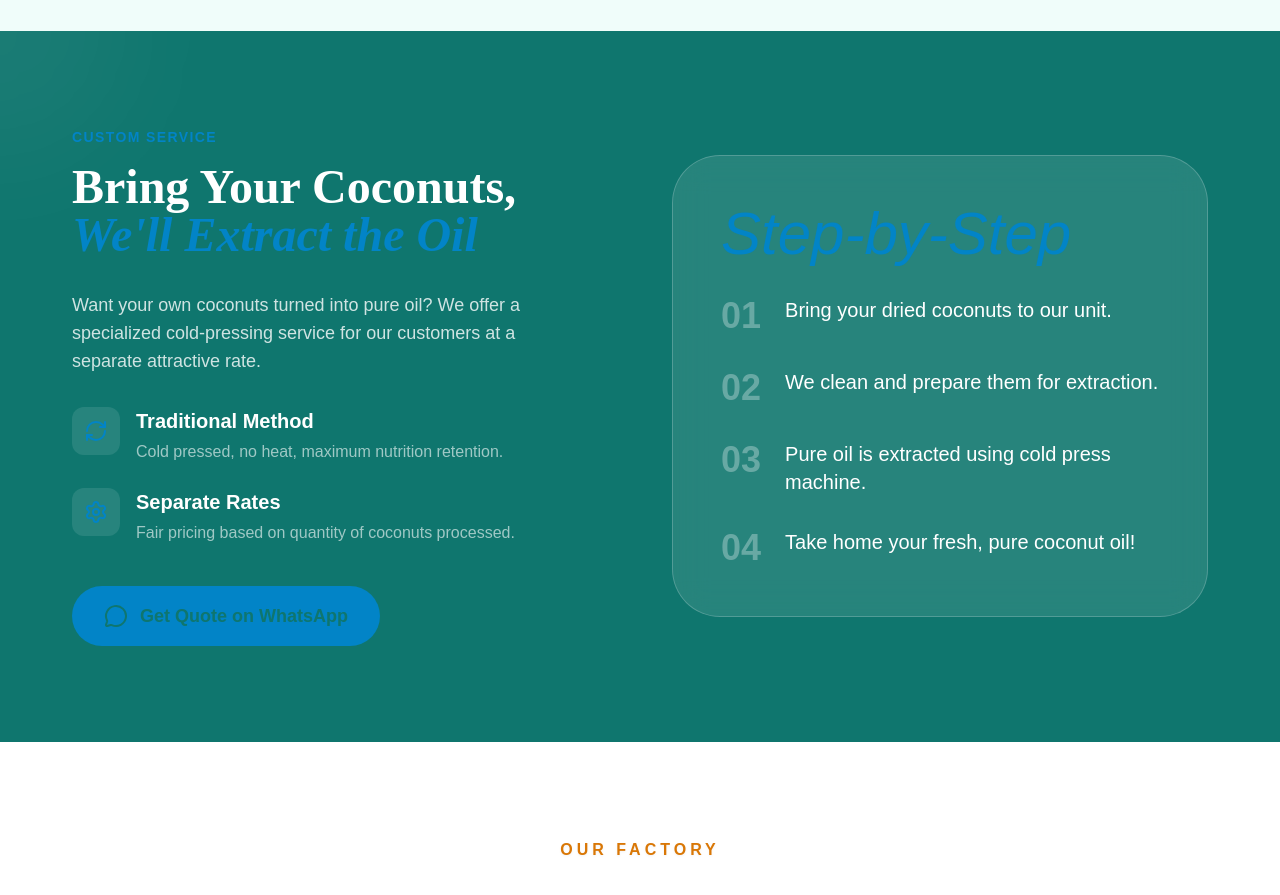
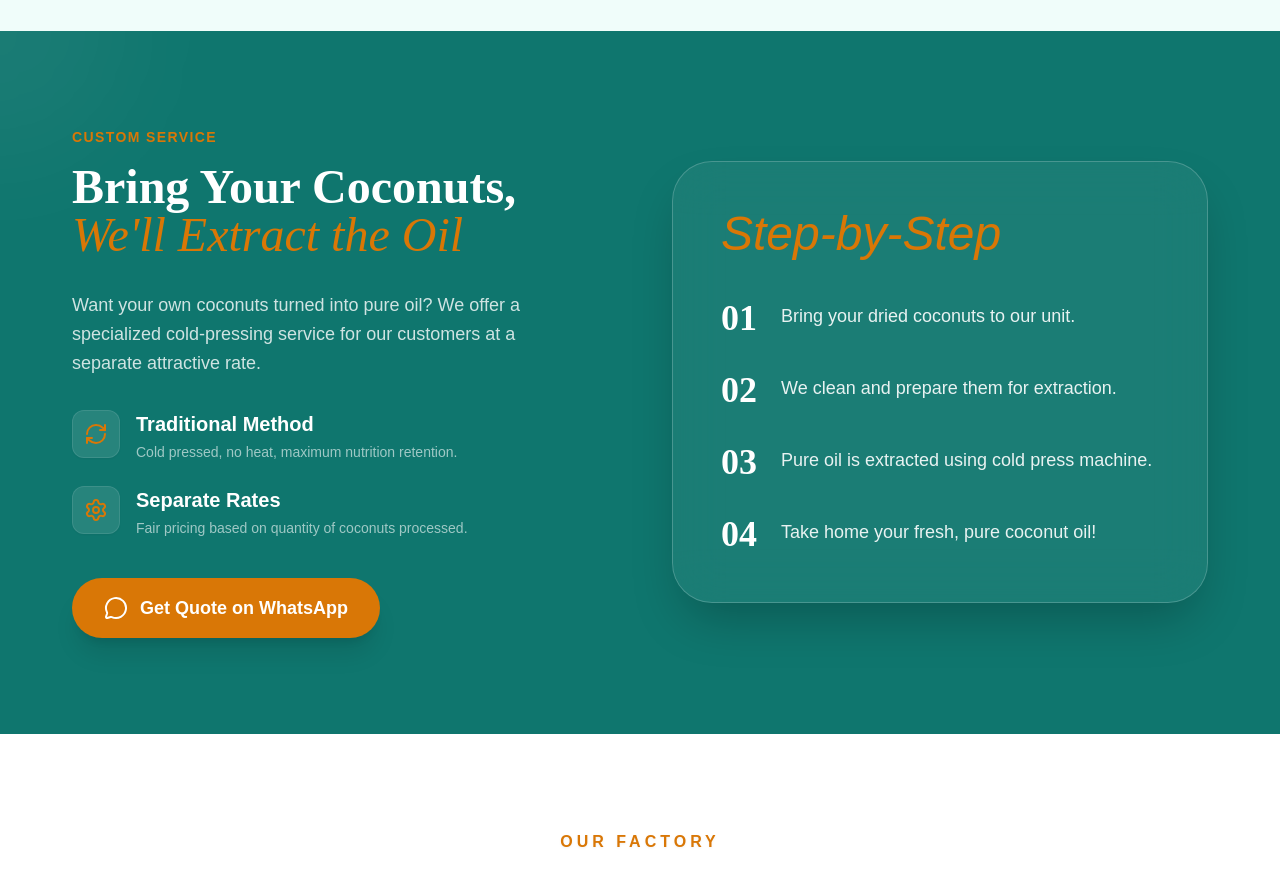
Before and after one commit to akash19-ak/Jaladurga-Oil, a React (Vite) app: page / in a window 1280 px wide. Shown: the part 2160-3055 px from the top of the page. Built offline with nearby package versions, Linux system fonts and the light colour scheme.

Commit message:
ui custom

```diff
--- a/src/components/Services.jsx
+++ b/src/components/Services.jsx
@@ -7,7 +7,7 @@ const Services = () => {
     <section id="services" className="py-24 bg-primary text-white overflow-hidden relative">
       {/* Decorative circles */}
       <div className="absolute top-0 left-0 w-64 h-64 bg-white/5 rounded-full -translate-x-1/2 -translate-y-1/2 blur-3xl" />
-      <div className="absolute bottom-0 right-0 w-96 h-96 bg-secondary/5 rounded-full translate-x-1/3 translate-y-1/3 blur-3xl" />
+      <div className="absolute bottom-0 right-0 w-96 h-96 bg-accent/10 rounded-full translate-x-1/3 translate-y-1/3 blur-3xl" />
 
       <div className="container relative z-10">
         <div className="grid md:grid-cols-2 gap-16 items-center">
@@ -16,32 +16,32 @@ const Services = () => {
             whileInView={{ opacity: 1, x: 0 }}
             viewport={{ once: true }}
           >
-            <span className="text-secondary font-bold uppercase tracking-widest text-sm mb-4 block">Custom Service</span>
-            <h2 className="text-4xl md:text-5xl mb-8 leading-tight">
+            <span className="text-accent font-bold uppercase tracking-widest text-sm mb-4 block">Custom Service</span>
+            <h2 className="text-4xl md:text-5xl mb-8 leading-tight font-bold font-['Montserrat']">
               Bring Your Coconuts, <br />
-              <span className="text-secondary italic">We'll Extract the Oil</span>
+              <span className="text-accent italic font-playfair font-normal">We'll Extract the Oil</span>
             </h2>
-            <p className="text-white/80 text-lg mb-8 max-w-lg">
+            <p className="text-white/80 text-lg mb-8 max-w-lg leading-relaxed">
               Want your own coconuts turned into pure oil? We offer a specialized cold-pressing service for our customers at a separate attractive rate.
             </p>
 
             <div className="space-y-6 mb-10">
               <div className="flex gap-4">
-                <div className="w-12 h-12 bg-white/10 rounded-xl flex items-center justify-center shrink-0">
-                  <RefreshCw className="text-secondary" />
+                <div className="w-12 h-12 bg-white/10 rounded-xl flex items-center justify-center shrink-0 border border-white/10 shadow-sm">
+                  <RefreshCw className="text-accent" />
                 </div>
                 <div>
-                  <h4 className="font-bold text-xl mb-1">Traditional Method</h4>
-                  <p className="text-white/60">Cold pressed, no heat, maximum nutrition retention.</p>
+                  <h4 className="font-bold text-xl mb-1 text-white">Traditional Method</h4>
+                  <p className="text-white/60 text-sm">Cold pressed, no heat, maximum nutrition retention.</p>
                 </div>
               </div>
               <div className="flex gap-4">
-                <div className="w-12 h-12 bg-white/10 rounded-xl flex items-center justify-center shrink-0">
-                  <Settings className="text-secondary" />
+                <div className="w-12 h-12 bg-white/10 rounded-xl flex items-center justify-center shrink-0 border border-white/10 shadow-sm">
+                  <Settings className="text-accent" />
                 </div>
                 <div>
-                  <h4 className="font-bold text-xl mb-1">Separate Rates</h4>
-                  <p className="text-white/60">Fair pricing based on quantity of coconuts processed.</p>
+                  <h4 className="font-bold text-xl mb-1 text-white">Separate Rates</h4>
+                  <p className="text-white/60 text-sm">Fair pricing based on quantity of coconuts processed.</p>
                 </div>
               </div>
             </div>
@@ -50,7 +50,7 @@ const Services = () => {
               href="https://wa.me/919449592782?text=Hi! I want to know the rates for oil extraction from my coconuts."
               target="_blank"
               rel="noreferrer"
-              className="inline-flex items-center gap-3 bg-secondary text-primary px-8 py-4 rounded-full font-bold text-lg hover:bg-white transition-colors"
+              className="inline-flex items-center gap-3 bg-accent text-white px-8 py-4 rounded-full font-bold text-lg hover:bg-white hover:text-primary transition-all duration-300 shadow-xl"
             >
               <MessageCircle /> Get Quote on WhatsApp
             </a>
@@ -62,24 +62,27 @@ const Services = () => {
             viewport={{ once: true }}
             className="hidden md:block"
           >
-            <div className="bg-white/10 backdrop-blur-lg border border-white/20 p-12 rounded-[3rem] relative">
-               <div className="text-6xl font-playfair mb-8 text-secondary italic">Step-by-Step</div>
+            <div className="bg-white/5 backdrop-blur-xl border border-white/20 p-12 rounded-[2.5rem] relative shadow-2xl">
+               <div className="text-5xl font-playfair mb-10 text-accent italic relative z-10">Step-by-Step</div>
+               {/* Decorative accent element */}
+               <div className="absolute top-16 left-12 w-20 h-2 bg-accent/20 rounded-full" />
+
                <div className="space-y-8">
-                  <div className="flex gap-6 items-start">
-                    <span className="text-4xl font-bold opacity-30">01</span>
-                    <p className="text-xl">Bring your dried coconuts to our unit.</p>
+                  <div className="flex gap-6 items-start group">
+                    <span className="text-4xl font-bold text-accent/40 group-hover:text-accent transition-colors duration-300 font-['Montserrat']">01</span>
+                    <p className="text-lg text-white/90 pt-1">Bring your dried coconuts to our unit.</p>
                   </div>
-                  <div className="flex gap-6 items-start">
-                    <span className="text-4xl font-bold opacity-30">02</span>
-                    <p className="text-xl">We clean and prepare them for extraction.</p>
+                  <div className="flex gap-6 items-start group">
+                    <span className="text-4xl font-bold text-accent/40 group-hover:text-accent transition-colors duration-300 font-['Montserrat']">02</span>
+                    <p className="text-lg text-white/90 pt-1">We clean and prepare them for extraction.</p>
                   </div>
-                  <div className="flex gap-6 items-start">
-                    <span className="text-4xl font-bold opacity-30">03</span>
-                    <p className="text-xl">Pure oil is extracted using cold press machine.</p>
+                  <div className="flex gap-6 items-start group">
+                    <span className="text-4xl font-bold text-accent/40 group-hover:text-accent transition-colors duration-300 font-['Montserrat']">03</span>
+                    <p className="text-lg text-white/90 pt-1">Pure oil is extracted using cold press machine.</p>
                   </div>
-                  <div className="flex gap-6 items-start">
-                    <span className="text-4xl font-bold opacity-30">04</span>
-                    <p className="text-xl">Take home your fresh, pure coconut oil!</p>
+                  <div className="flex gap-6 items-start group">
+                    <span className="text-4xl font-bold text-accent/40 group-hover:text-accent transition-colors duration-300 font-['Montserrat']">04</span>
+                    <p className="text-lg text-white/90 pt-1">Take home your fresh, pure coconut oil!</p>
                   </div>
                </div>
             </div>
```
